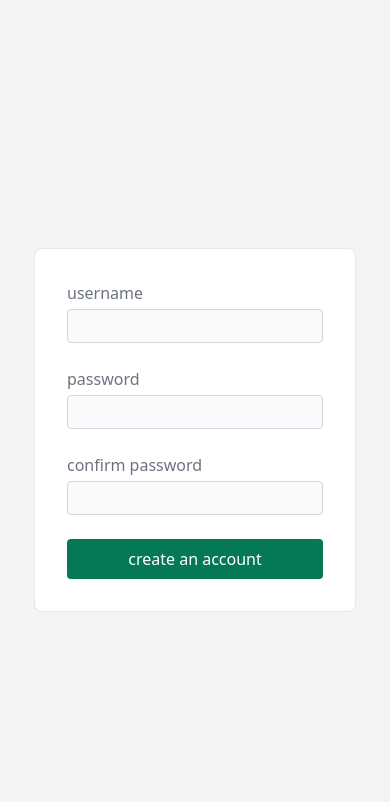
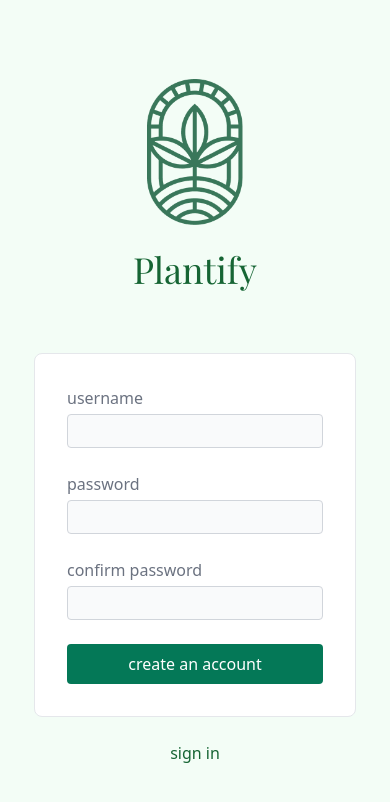
Before and after one commit to vi-t-huynh/aznbb, a React (Vite) app: page /sign-up in a window 390 px wide. Shown: the top 802 px of the page. Built offline with nearby package versions, Linux system fonts and the light colour scheme; a web font is replaced by a local one.

Commit message:
feat(reusable-container): implemented responsive, reusuable auth form container

```diff
--- a/index.html
+++ b/index.html
@@ -14,7 +14,7 @@
             href="https://fonts.googleapis.com/css2?family=Lato:ital,wght@0,100;0,300;0,400;0,700;0,900;1,100;1,300;1,400;1,700;1,900&family=Playfair+Display:ital,wght@0,400..900;1,400..900&display=swap"
             rel="stylesheet"
         />
-        <title>Plant Paradise</title>
+        <title>Plantify</title>
     </head>
     <body>
         <div id="root"></div>
--- /dev/null
+++ b/src/pages/auth/FormContainer.jsx
@@ -0,0 +1,27 @@
+import { Link } from "react-router-dom";
+
+const FormContainer = (props) => {
+    const { children } = props;
+    return (
+        <div className="flex">
+            <div className="relative hidden md:block">
+                <img
+                    src="assets/authform-scene.png"
+                    className="h-screen object-cover"
+                />
+                <div className="top-0 left-0 w-full absolute bg-green-800/40 h-screen"></div>
+            </div>
+            <div className="flex flex-col w-full justify-center items-center gap-6 bg-green-50/80 min-h-screen">
+                <Link to="/">
+                    <img src="assets/authform-logo.png" className="w-24" />
+                </Link>
+                <h1 className="text-green-800 font-playfair text-4xl mb-6">
+                    Plantify
+                </h1>
+                {children}
+            </div>
+        </div>
+    );
+};
+
+export default FormContainer;
--- a/src/pages/auth/SignInPage.jsx
+++ b/src/pages/auth/SignInPage.jsx
@@ -1,4 +1,6 @@
 import AuthForm from "./AuthForm/authIndex";
+import FormContainer from "./FormContainer";
+import { Link } from "react-router-dom";
 
 const SIGN_IN_FIELDS = [
     { label: "username", type: "text" },
@@ -7,11 +9,12 @@ const SIGN_IN_FIELDS = [
 
 const SignInPage = () => {
     return (
-        <div className="flex justify-center items-center bg-gray-100 min-h-screen">
-            <div className="flex justify-center w-full max-w-4xl">
-                <AuthForm fields={SIGN_IN_FIELDS} submitButtonText="sign in" />
-            </div>
-        </div>
+        <FormContainer>
+            <AuthForm fields={SIGN_IN_FIELDS} submitButtonText="sign in" />
+            <Link to="/sign-up" className="text-green-800 hover:underline">
+                create an account
+            </Link>
+        </FormContainer>
     );
 };
 
--- a/src/pages/auth/SignUpPage.jsx
+++ b/src/pages/auth/SignUpPage.jsx
@@ -1,4 +1,6 @@
 import AuthForm from "./AuthForm/authIndex";
+import FormContainer from "./FormContainer";
+import { Link } from "react-router-dom";
 
 const SIGN_UP_FIELDS = [
     { label: "username", type: "text" },
@@ -7,14 +9,15 @@ const SIGN_UP_FIELDS = [
 ];
 const SignOutPage = () => {
     return (
-        <div className="flex justify-center items-center bg-gray-100 min-h-screen">
-            <div className="flex justify-center w-full max-w-4xl">
-                <AuthForm
-                    fields={SIGN_UP_FIELDS}
-                    submitButtonText="create an account"
-                />
-            </div>
-        </div>
+        <FormContainer>
+            <AuthForm
+                fields={SIGN_UP_FIELDS}
+                submitButtonText="create an account"
+            />
+            <Link to="/" className="text-green-800 hover:underline">
+                sign in
+            </Link>
+        </FormContainer>
     );
 };
 
```
Also changed, not shown: public/assets/authform-logo.png (added), 1 other file (tests, documents, lock files or other folders).
